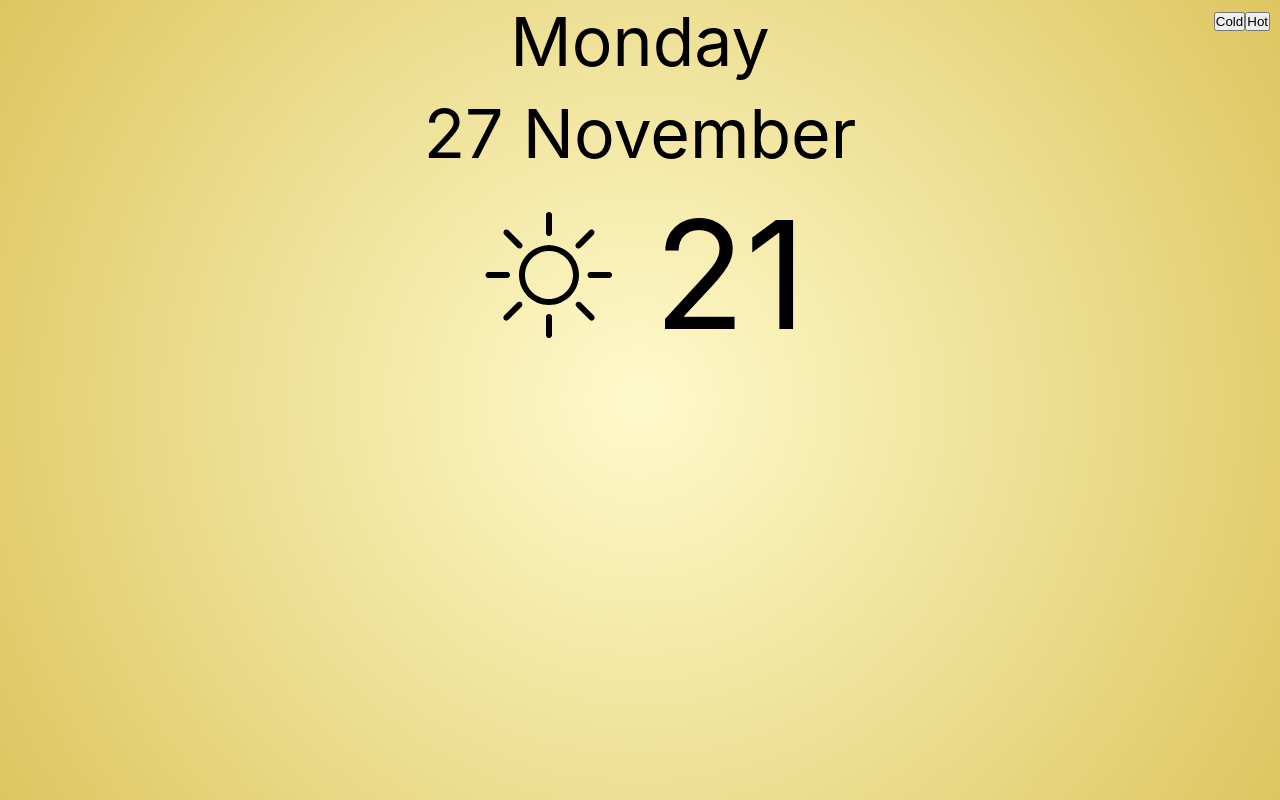
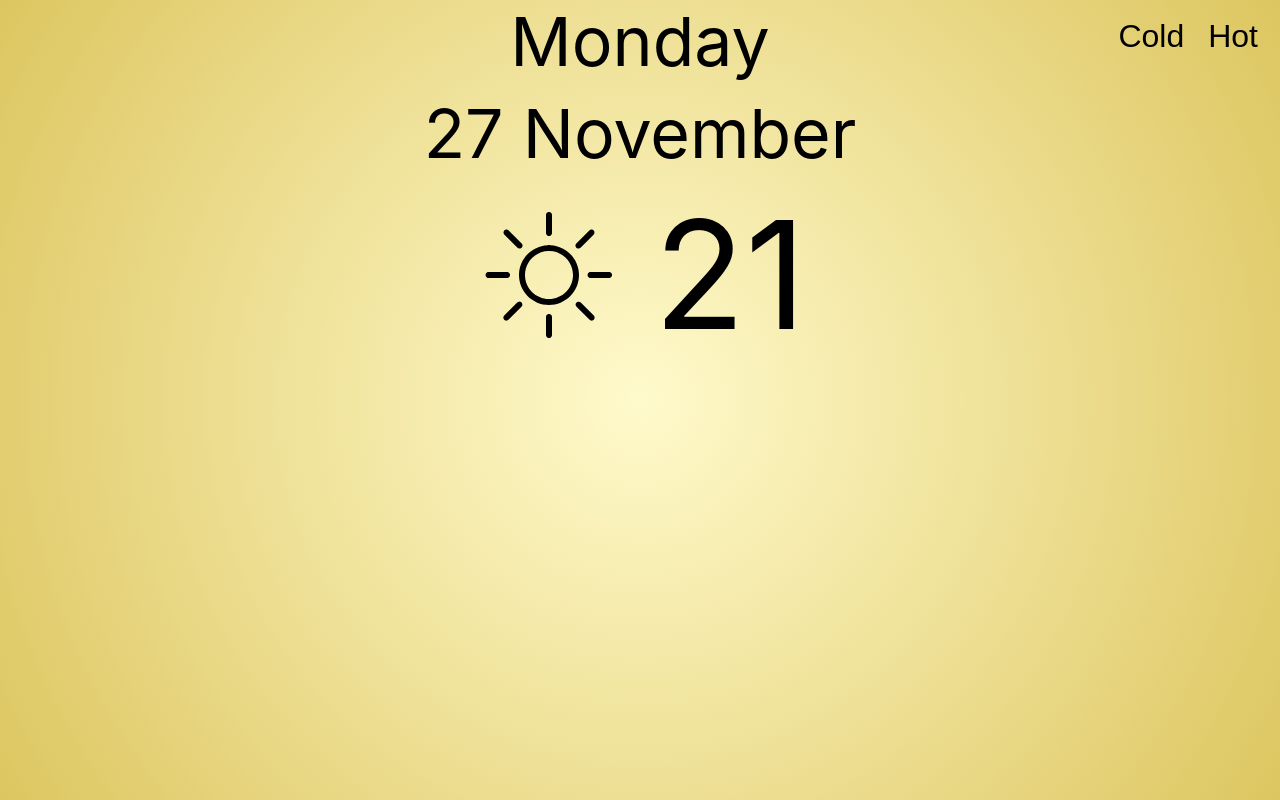
Before and after one commit to poplavskyi/App1, a React (Create React App) app: page / in a window 1280 px wide. Built offline with nearby package versions, Linux system fonts and the light colour scheme.

Commit message:
ADD: styles for buttons

```diff
--- a/src/temperature.scss
+++ b/src/temperature.scss
@@ -52,3 +52,17 @@ svg {
   display: flex;
   align-items: center;
 }
+
+.button {
+  font-size: 32px;
+  padding: 8px 12px;
+  border: none;
+  cursor: pointer;
+  text-decoration: none;
+  transition: text-decoration 0.3s ease; /* Плавне переход при зміні стилю підкреслення */
+  background-color: transparent; /* Прозорий фон */
+}
+
+.button:hover {
+  text-decoration: underline;
+}
```
